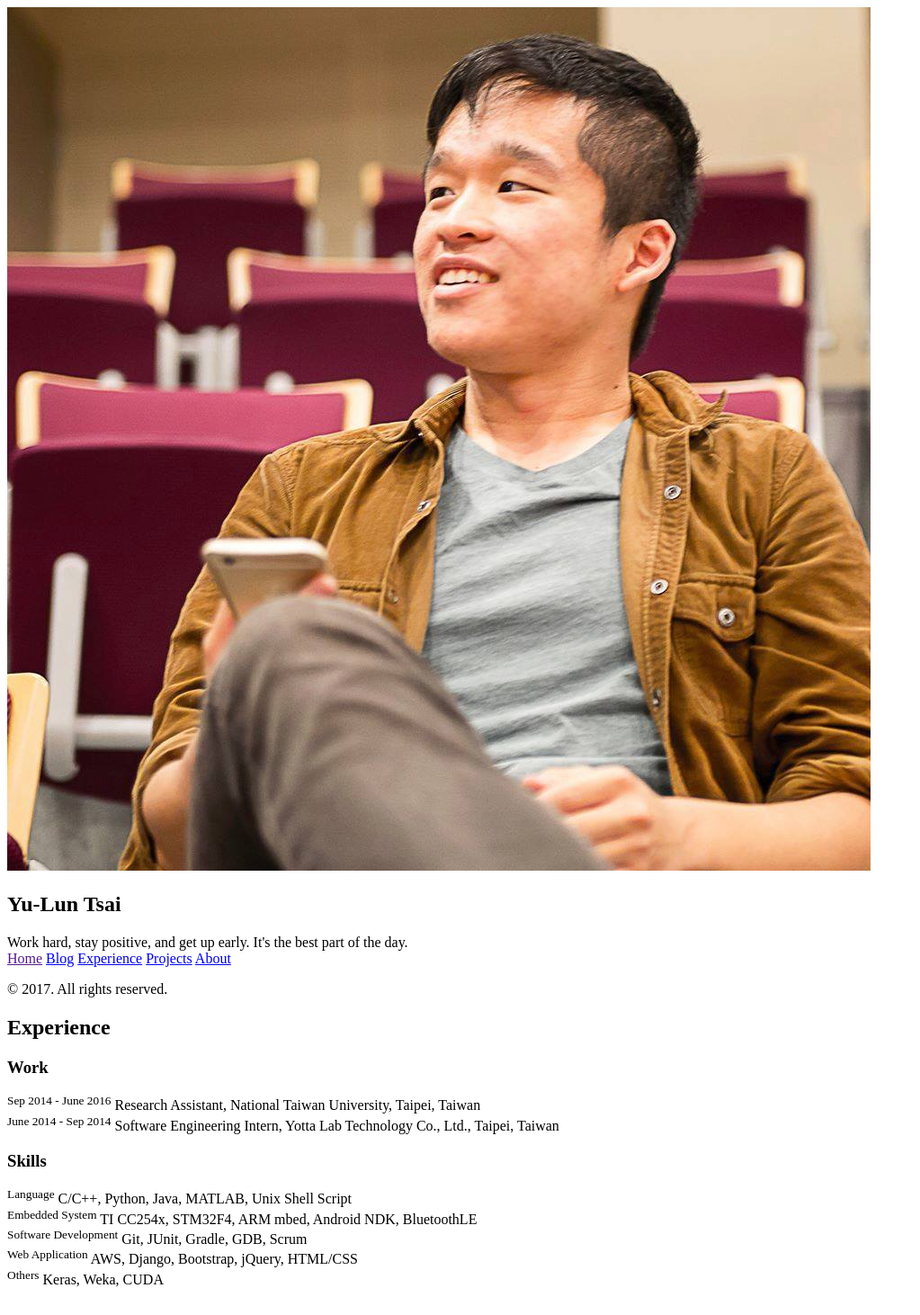
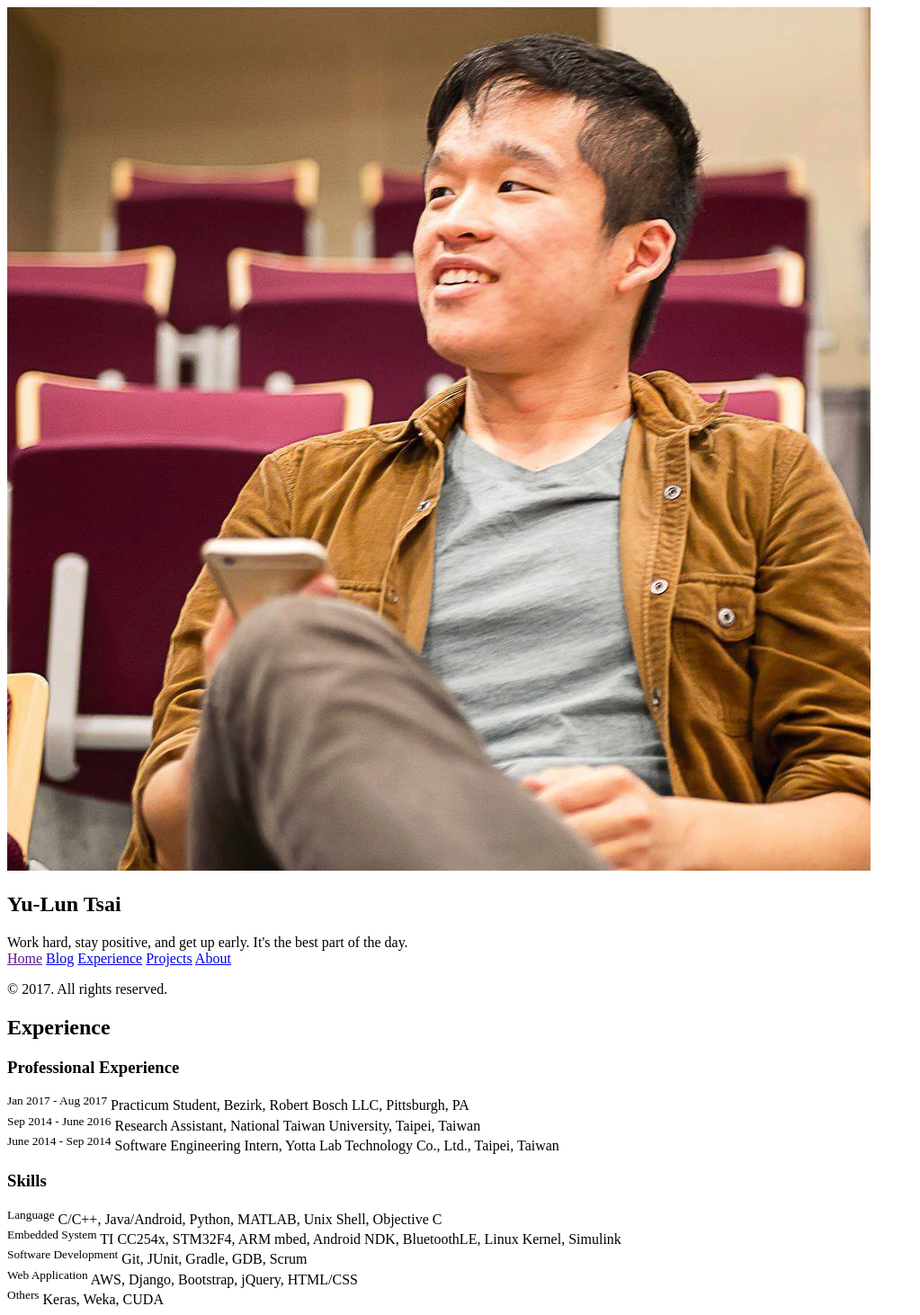
Before and after one commit to stormysun513/stormysun513.github.io, a Jekyll site: the page built from experience.html, in a window 1280 px wide. Shown: the whole page at 90% size, without its empty margins (0-1023 px from the left). Built offline with Jekyll 4.4.1, drawn with Linux system fonts in a browser that asks for light colours; before the commit the page ends 1440 px from its top, so only the background shows below that.

Commit message:
update experience

```diff
--- a/experience.html
+++ b/experience.html
@@ -12,8 +12,12 @@ permalink: /experience/
 
 	<section class="experience-section">
 		<header>
-			<h3>Work</h3>
+			<h3>Professional Experience</h3>
 		</header>
+		<div class="experience-item">
+			<sup>Jan 2017 - Aug 2017</sup>
+			Practicum Student, Bezirk, Robert Bosch LLC, Pittsburgh, PA
+		</div>
 		<div class="experience-item">
 			<sup>Sep 2014 - June 2016</sup>
 			Research Assistant, National Taiwan University, Taipei, Taiwan
@@ -30,11 +34,12 @@ permalink: /experience/
 		</header>
 		<div class="experience-item">
 			<sup>Language</sup>
-			C/C++, Python, Java, MATLAB, Unix Shell Script
+			C/C++, Java/Android, Python, MATLAB, Unix Shell, Objective C
 		</div>
 		<div class="experience-item">
 			<sup>Embedded System</sup>
-			TI CC254x, STM32F4, ARM mbed, Android NDK, BluetoothLE
+			TI CC254x, STM32F4, ARM mbed, Android NDK, BluetoothLE, Linux Kernel,
+			Simulink
 		</div>
 		<div class="experience-item">
 			<sup>Software Development</sup>
@@ -48,7 +53,6 @@ permalink: /experience/
 			<sup>Others</sup>
 			Keras, Weka, CUDA
 		</div>
-
 	</section>
 
 </article>
```
